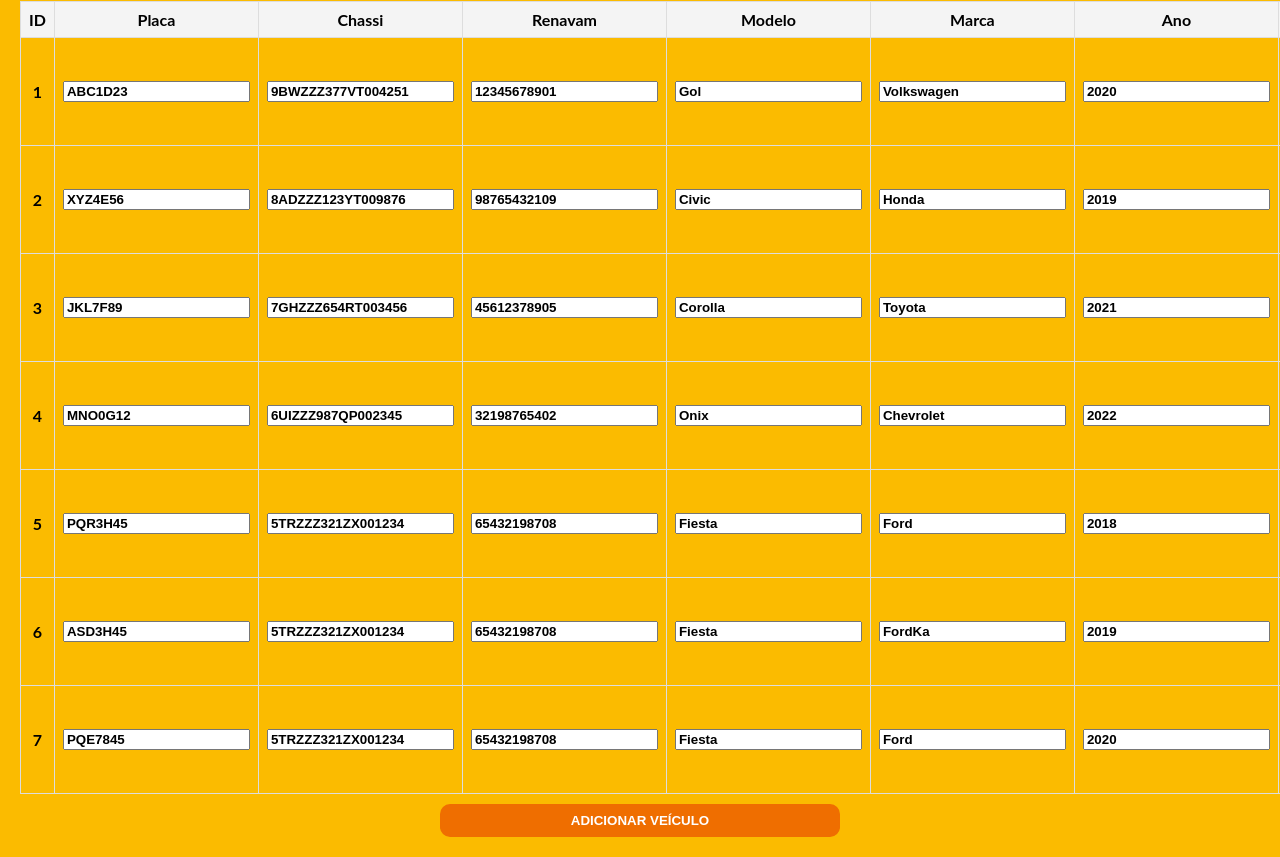
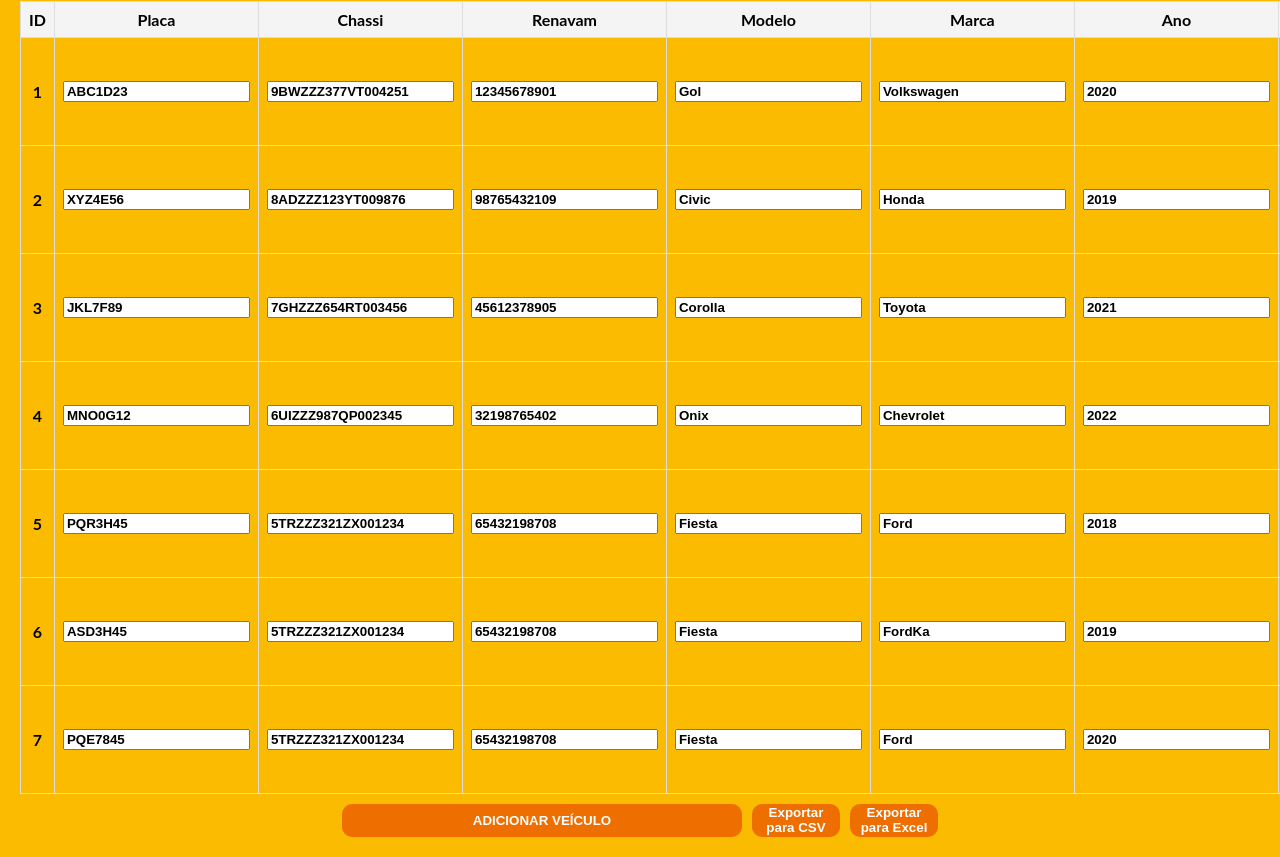
Before and after one commit to RicardoMesquitaCastro/ProcessoSeletivoInfo, an Angular app in the folder desafioInfo/: page / in a window 1280 px wide. Shown: the part 188-1045 px from the top of the page. Built offline with nearby package versions, Linux system fonts and the light colour scheme.

Commit message:
export-data

```diff
--- a/desafioInfo/package.json
+++ b/desafioInfo/package.json
@@ -24,8 +24,10 @@
     "@angular/router": "^19.1.0",
     "@angular/ssr": "^19.1.6",
     "express": "^4.18.2",
+    "file-saver": "^2.0.5",
     "rxjs": "~7.8.0",
     "tslib": "^2.3.0",
+    "xlsx": "^0.18.5",
     "zone.js": "~0.15.0"
   },
   "devDependencies": {
@@ -33,6 +35,7 @@
     "@angular/cli": "^19.1.6",
     "@angular/compiler-cli": "^19.1.0",
     "@types/express": "^4.17.17",
+    "@types/file-saver": "^2.0.7",
     "@types/jasmine": "~5.1.0",
     "@types/node": "^18.18.0",
     "concurrently": "^9.1.2",
--- a/desafioInfo/src/app/app.component.css
+++ b/desafioInfo/src/app/app.component.css
@@ -60,3 +60,12 @@ input{
 .container {
   margin-top: 100px;
 }
+
+.button-container {
+  display: flex;
+  gap: 10px; /* Adiciona espaçamento entre os botões */
+  flex-direction: row; /* Faz os botões ficarem em linha */
+  justify-content: center; /* Centraliza os botões horizontalmente */
+  align-items: center; /* Centraliza os botões verticalmente */
+
+}
--- a/desafioInfo/src/app/app.component.html
+++ b/desafioInfo/src/app/app.component.html
@@ -34,5 +34,9 @@
       </tr>
     </tbody>
   </table>
-  <button class="add-button" style="width: 400px;" (click)="addVeiculo()">ADICIONAR VEÍCULO</button>
+  <div class="button-container">
+    <button class="add-button" style="width: 400px;" (click)="addVeiculo()">ADICIONAR VEÍCULO</button>
+    <button class="add-button" mat-raised-button color="primary" (click)="exportToCSV()">Exportar para CSV</button>
+    <button class="add-button" mat-raised-button color="primary" (click)="exportToExcel()">Exportar para Excel</button>
+  </div>
 </div>
--- a/desafioInfo/src/app/app.component.ts
+++ b/desafioInfo/src/app/app.component.ts
@@ -4,6 +4,8 @@ import { CommonModule } from '@angular/common';
 import { MatDialog } from '@angular/material/dialog';
 import { AddVeiculoModalComponent } from './add-veiculo-modal/add-veiculo-modal.component';
 import { FormsModule } from '@angular/forms';
+import { saveAs } from 'file-saver';
+import * as XLSX from 'xlsx';
 
 export interface Vehicle {
   id: number;
@@ -74,4 +76,33 @@ export class AppComponent implements OnInit {
     },
   );
   }
+
+  exportToCSV() {
+    const headers = ['ID', 'Placa', 'Chassi', 'Renavam', 'Modelo', 'Marca', 'Ano'];
+    const rows = this.vehicles.map(vehicle => [
+      vehicle.id,
+      vehicle.placa,
+      vehicle.chassi,
+      vehicle.renavam,
+      vehicle.modelo,
+      vehicle.marca,
+      vehicle.ano
+    ]);
+
+    let csvContent = 'data:text/csv;charset=utf-8,';
+    csvContent += headers.join(',') + '\r\n';
+    rows.forEach(row => {
+      csvContent += row.join(',') + '\r\n';
+    });
+
+    const blob = new Blob([csvContent], { type: 'text/csv;charset=utf-8;' });
+    saveAs(blob, 'veiculos.csv');
+  }
+
+  exportToExcel(): void {
+    const ws: XLSX.WorkSheet = XLSX.utils.json_to_sheet(this.vehicles);
+    const wb: XLSX.WorkBook = XLSX.utils.book_new();
+    XLSX.utils.book_append_sheet(wb, ws, 'Veículos');
+    XLSX.writeFile(wb, 'veiculos.xlsx');
+  }
 }
```
Also changed, not shown: 2 other files (tests, documents, lock files or other folders).
